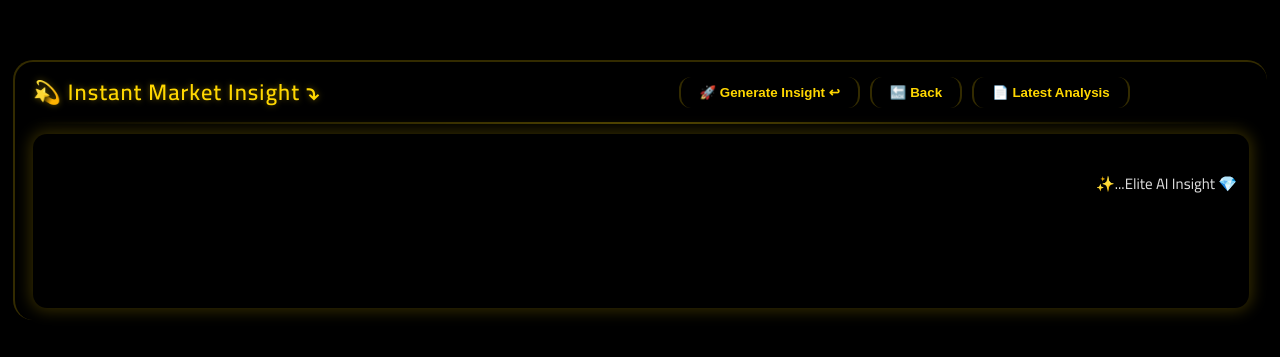
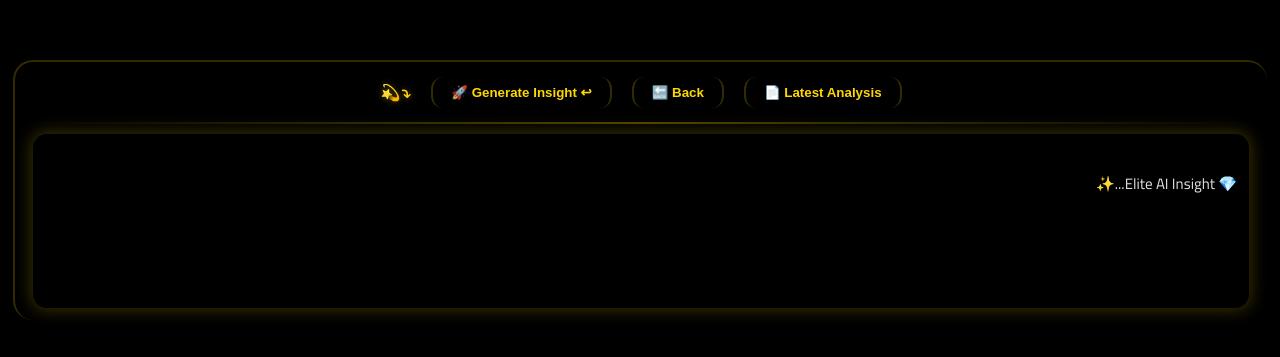
Before and after one commit to Elite-spark/Instant-Market-Insight-, a plain HTML site: page index.html in a window 1280 px wide. Shown: the part 195-552 px from the top of the page. Drawn offline with Linux system fonts and the light colour scheme.

Commit message:
Update index.html

```diff
--- a/index.html
+++ b/index.html
@@ -29,11 +29,11 @@
 
       .instant-header {
        display: flex;
-       justify-content: flex-start;
+       justify-content: center;
        align-items: center;
        margin-bottom: 0px;
        height: 40px;
-       gap: 10px;
+       gap: 20px;
       }
 
       .main2-card2 {
@@ -70,8 +70,7 @@
       }
 
       .instant-title {
-       margin-right: 350px;
-       font-size: 1.4em;
+       font-size: 1.0em;
        font-weight: 700;
        color: #ffd700;
        letter-spacing: 1px;
@@ -154,7 +153,7 @@
 
     <div class="main2-card2">
       <div class="instant-header">
-        <h2 class="instant-title">💫 Instant Market Insight ⤵</h2>
+        <h2 class="instant-title">💫⤵</h2>
         <button class="instant-btn" id="analyze-btn">🚀 Generate Insight ↩</button>
         <button class="instant-btn" id="back-btn">🔙 Back</button>
         <button class="instant-btn" id="latest-btn">📄 Latest Analysis</button>
```
